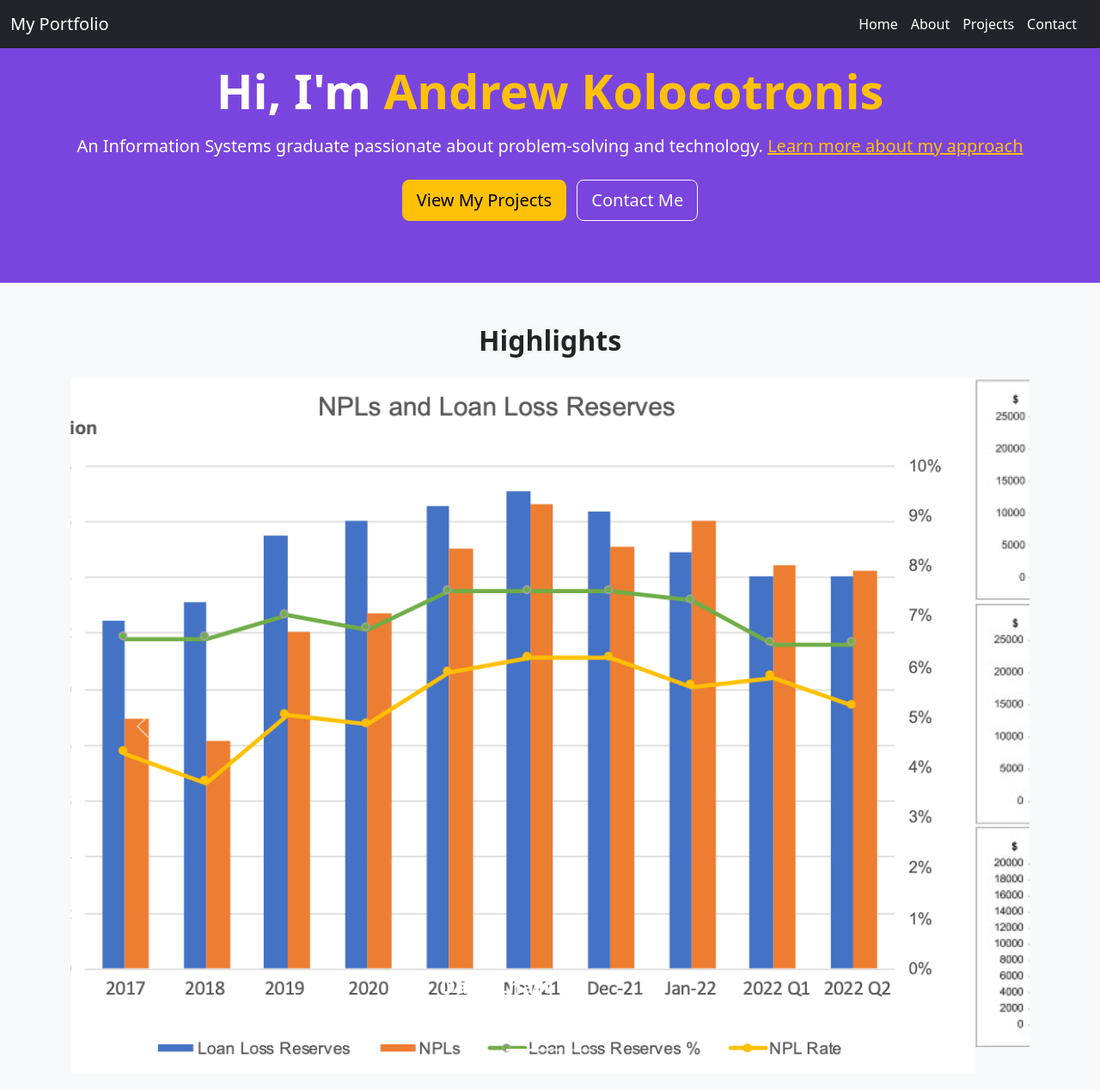
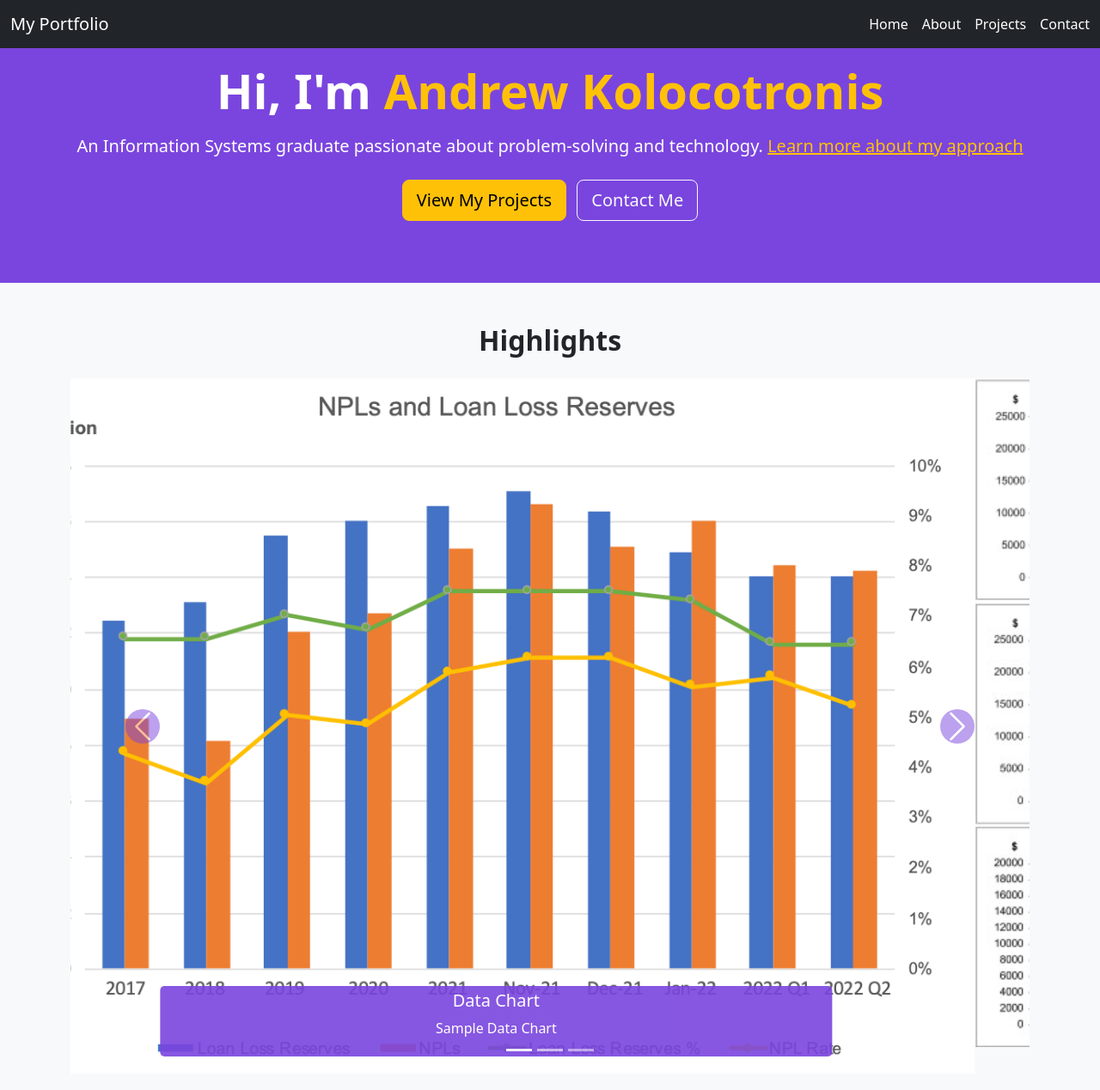
Before and after one commit to aktronis-byte/is436-portfolio, a plain HTML site: page index.html in a window 1280 px wide. Shown: the whole page at 86% size. Drawn offline with nearby package versions, Linux system fonts and the light colour scheme.

Commit message:
changes6

```diff
--- a/index.html
+++ b/index.html
@@ -7,24 +7,37 @@
   <!-- Bootstrap CSS -->
   <link href="https://cdn.jsdelivr.net/npm/bootstrap@5.3.0-alpha1/dist/css/bootstrap.min.css" rel="stylesheet">
   <style>
-    /* Purple Color */
+    /* Purple Background */
     .bg-purple {
-      background-color: #7a45de;
+      background-color: #7a45de; /* Purple color */
     }
 
-    /* Header Spacing */
-    .navbar-nav .nav-item {
-      margin-right: 15px;
+    /* Purple Text */
+    .text-purple {
+      color: #7a45de; /* Same purple as the background */
     }
 
-    /* Carousel Caption Styling */
-    .carousel-caption h5 {
-      font-size: 1.5rem;
-      font-weight: bold;
+    /* Make carousel caption background smaller */
+    .carousel-caption {
+      background-color: #7a45de; /* Purple background */
+      display: inline-block; /* Shrink background to fit text */
+      padding: 5px 10px; /* Add padding around the text */
+      border-radius: 5px; /* Rounded corners */
+      opacity: 0.9; /* Slight transparency */
     }
 
-    .carousel-caption p {
-      font-size: 1rem;
+    /* Style the carousel control buttons */
+    .custom-carousel-control .carousel-control-prev-icon,
+    .custom-carousel-control .carousel-control-next-icon {
+      background-color: #7a45de; /* Purple background for buttons */
+      border-radius: 50%; /* Make the buttons circular */
+      width: 40px;
+      height: 40px;
+    }
+
+    .custom-carousel-control:hover .carousel-control-prev-icon,
+    .custom-carousel-control:hover .carousel-control-next-icon {
+      background-color: #5e34b1; /* Darker purple on hover */
     }
   </style>
 </head>
@@ -34,13 +47,13 @@
   <div class="container-fluid">
     <a class="navbar-brand text-white" href="index.html">My Portfolio</a>
     <ul class="navbar-nav d-flex flex-row">
-        <li class="nav-item">
+      <li class="nav-item me-3">
         <a class="nav-link active text-white" aria-current="page" href="index.html">Home</a>
       </li>
-        <li class="nav-item">
+      <li class="nav-item me-3">
         <a class="nav-link text-white" href="about.html">About</a>
       </li>
-        <li class="nav-item">
+      <li class="nav-item me-3">
         <a class="nav-link text-white" href="projects.html">Projects</a>
       </li>
       <li class="nav-item">
@@ -95,11 +108,11 @@
             </div>
           </div>
         </div>
-        <button class="carousel-control-prev" type="button" data-bs-target="#carouselExampleIndicators" data-bs-slide="prev">
+        <button class="carousel-control-prev custom-carousel-control" type="button" data-bs-target="#carouselExampleIndicators" data-bs-slide="prev">
           <span class="carousel-control-prev-icon" aria-hidden="true"></span>
           <span class="visually-hidden">Previous</span>
         </button>
-        <button class="carousel-control-next" type="button" data-bs-target="#carouselExampleIndicators" data-bs-slide="next">
+        <button class="carousel-control-next custom-carousel-control" type="button" data-bs-target="#carouselExampleIndicators" data-bs-slide="next">
           <span class="carousel-control-next-icon" aria-hidden="true"></span>
           <span class="visually-hidden">Next</span>
         </button>
```
Lines whose indentation alone changed are shown as unchanged.
